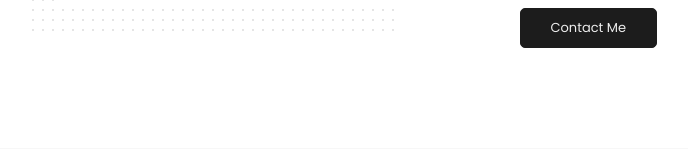
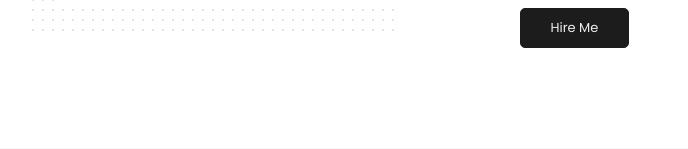
Before and after one commit to thedivinez/thedivinez, a Flask app: page / in a window 1280 px wide. Shown: the part 1257-1406 px from the top of the page, without its empty margins (38-726 px from the left). Run offline with Flask 2, Linux system fonts and the light colour scheme; some libraries are stand-ins or nearby versions.

Commit message:
make it better

```diff
--- a/templates/main.html
+++ b/templates/main.html
@@ -183,7 +183,7 @@
 						</div>
 						<div class="clearfix"></div>
 						<a href="#0" data-scroll-nav="6">
-							<span class="buton buton-bg">Contact Me</span>
+							<span class="buton buton-bg">Hire Me</span>
 						</a>
 
 					</div>
```
